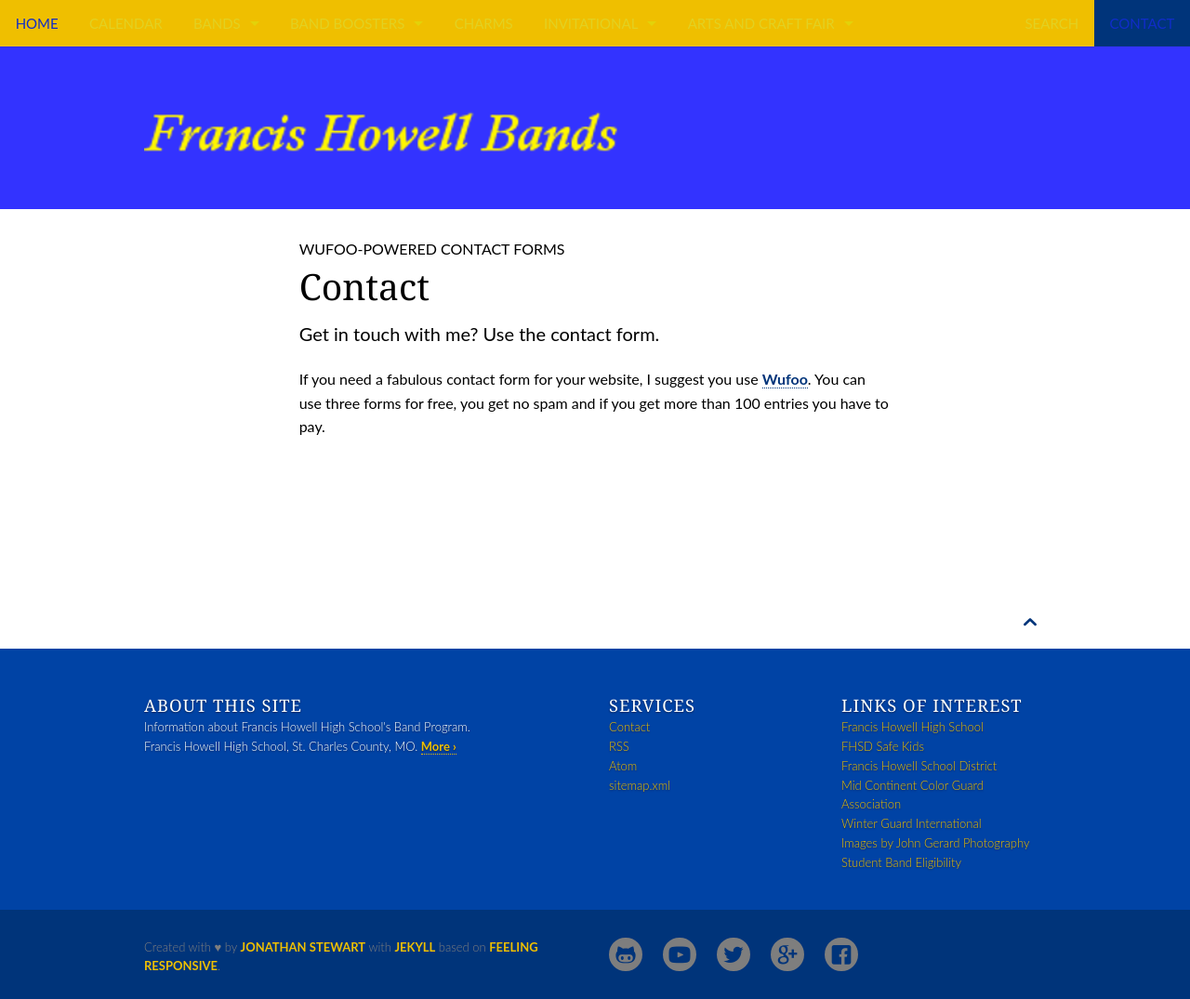
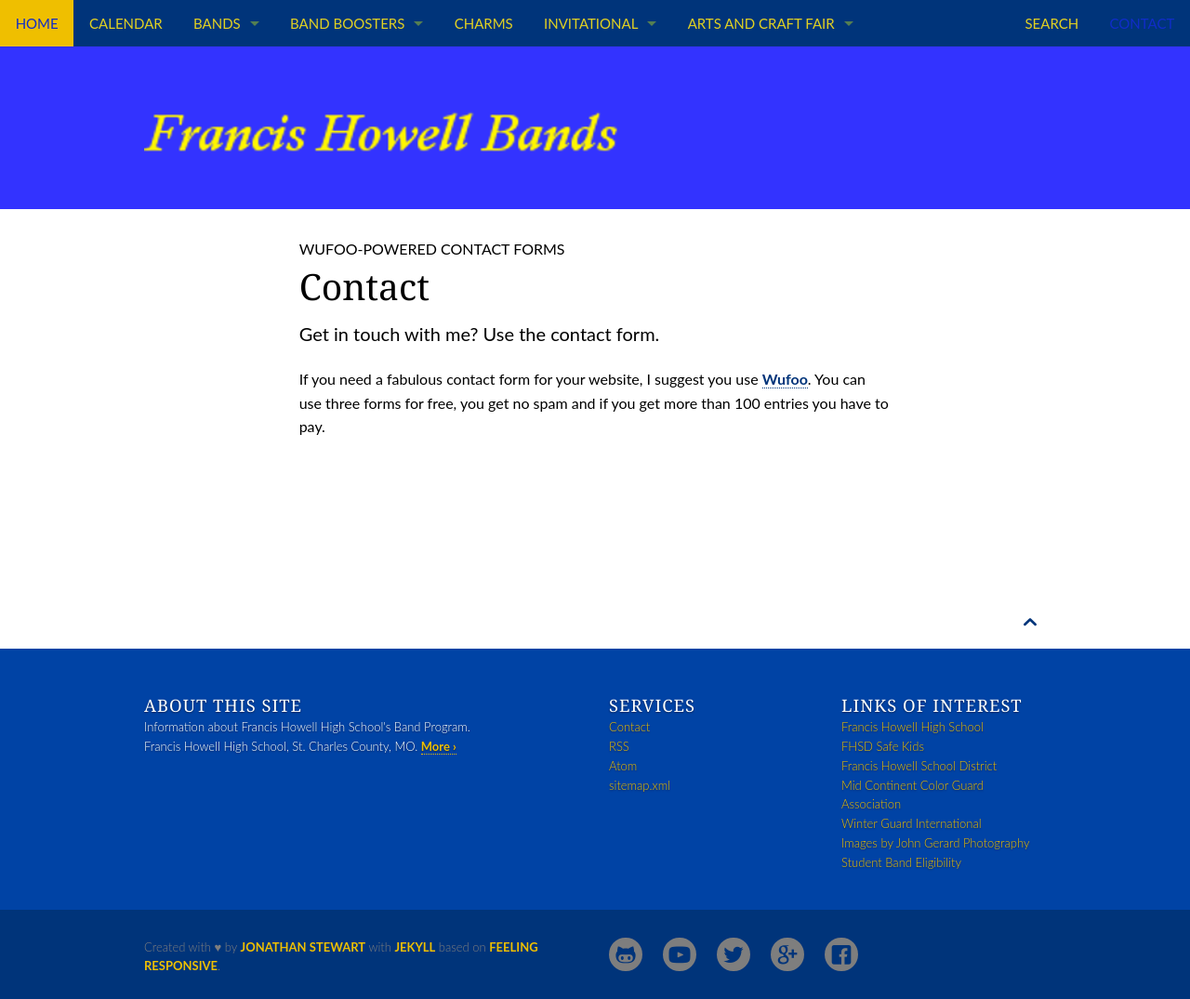
Before and after one commit to fhhsmb/fhhsmb.github.io, a Jekyll site: the page built from pages/contact.md, in a window 1280 px wide. Shown: the whole page at 93% size. Built offline with Jekyll 4.4.1, drawn with Linux system fonts in a browser that asks for light colours.

Commit message:
Build site at 2016-09-28 01:31:31 UTC

```diff
--- a/_sass/_01_settings_colors.scss
+++ b/_sass/_01_settings_colors.scss
@@ -73,7 +73,7 @@ $grey-16: #0B0B0B;
 /* Topbar-Navigation
 ------------------------------------------------------------------- */
 
-$topbar-bg-color: $ci-3;
+$topbar-bg-color: $ci-7;
 $topbar-bg: $topbar-bg-color;
 
 
```
